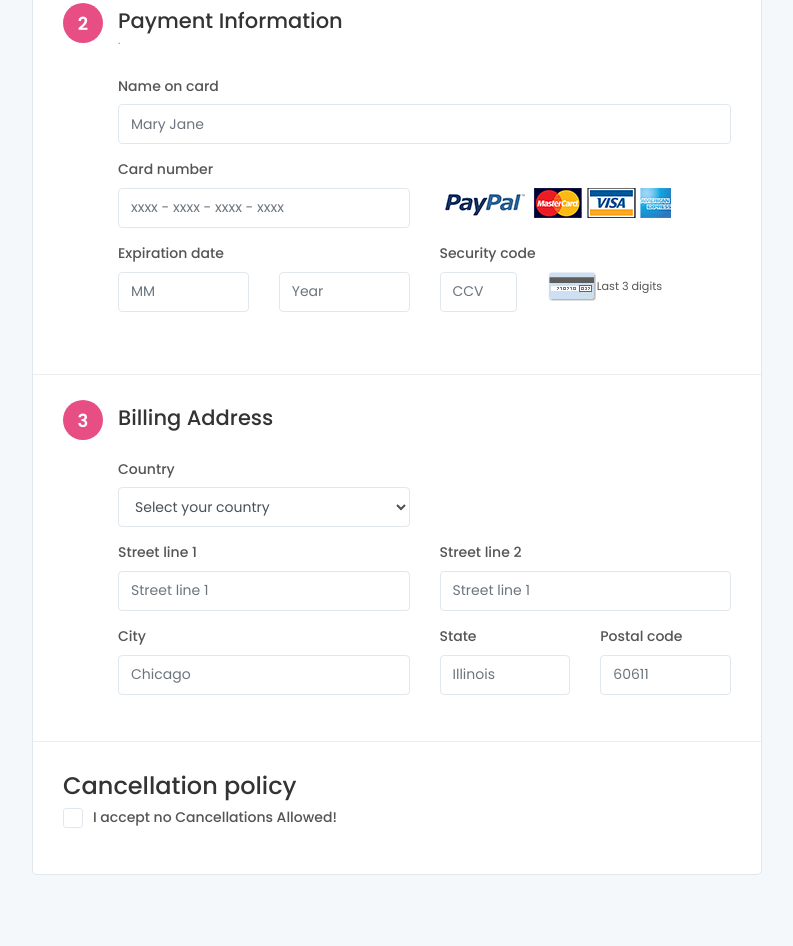
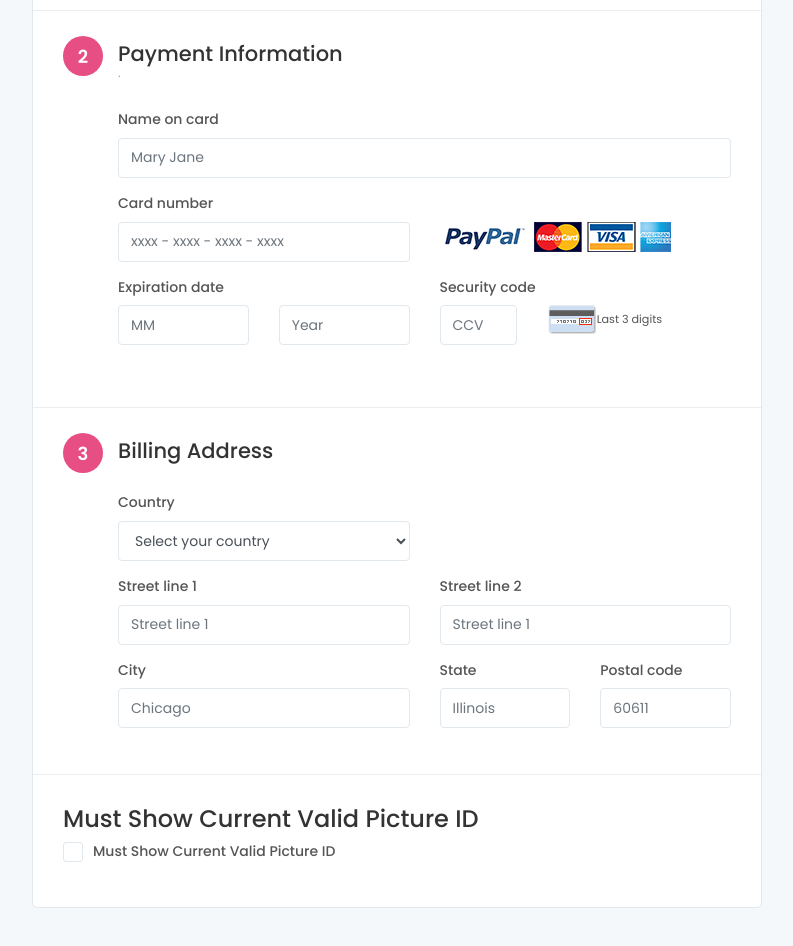
Before and after one commit to jallen9/Project-3, a website: page booking-page.html in a window 1280 px wide. Shown: the part 576-1522 px from the top of the page, without its empty margins (53-846 px from the left). Drawn offline with nearby package versions, Linux system fonts and the light colour scheme; files that its build step writes are made by us from their sources; files whose address does not match are found by name.

Commit message:
line 10, line 32, line 233, line 236 code changes to reflect changes to policy / Cannaber Providers.

```diff
--- a/booking-page.html
+++ b/booking-page.html
@@ -7,7 +7,7 @@
 	<meta name="viewport" content="width=device-width, initial-scale=1, shrink-to-fit=no">
 	<meta name="description" content="">
 	<meta name="author" content="Ansonika">
-	<title>Booking Cannaber</title>
+	<title>Booking Cannaber Providers</title>
 
 	<!-- GOOGLE WEB FONT -->
     <link href="https://fonts.googleapis.com/css?family=Poppins:300,400,500,600,700,800" rel="stylesheet">
@@ -29,7 +29,7 @@
 	 		<div class="row">
 	 			<div class="col-lg-3 col-6">
 	 				<div id="logo_home">
-	 					<h3>Cannaber</h3>
+	 					<h3>Cannaber Providers</h3>
 	 				</div>
 	 			</div>
 	 		</div>
@@ -230,10 +230,10 @@
 					<hr>
 					<!--End step -->
 					<div id="policy">
-						<h4>Cancellation policy</h4>
+						<h4>Must Show Current Valid Picture ID</h4>
 						<div class="form-group">
 							<div class="checkboxes">
-								<label class="container_check">I accept no Cancellations Allowed! <a href="#0"></a>
+								<label class="container_check">Must Show Current Valid Picture ID<a href="#0"></a>
 									<input type="checkbox">
 									<span class="checkmark"></span>
 								</label>
```
